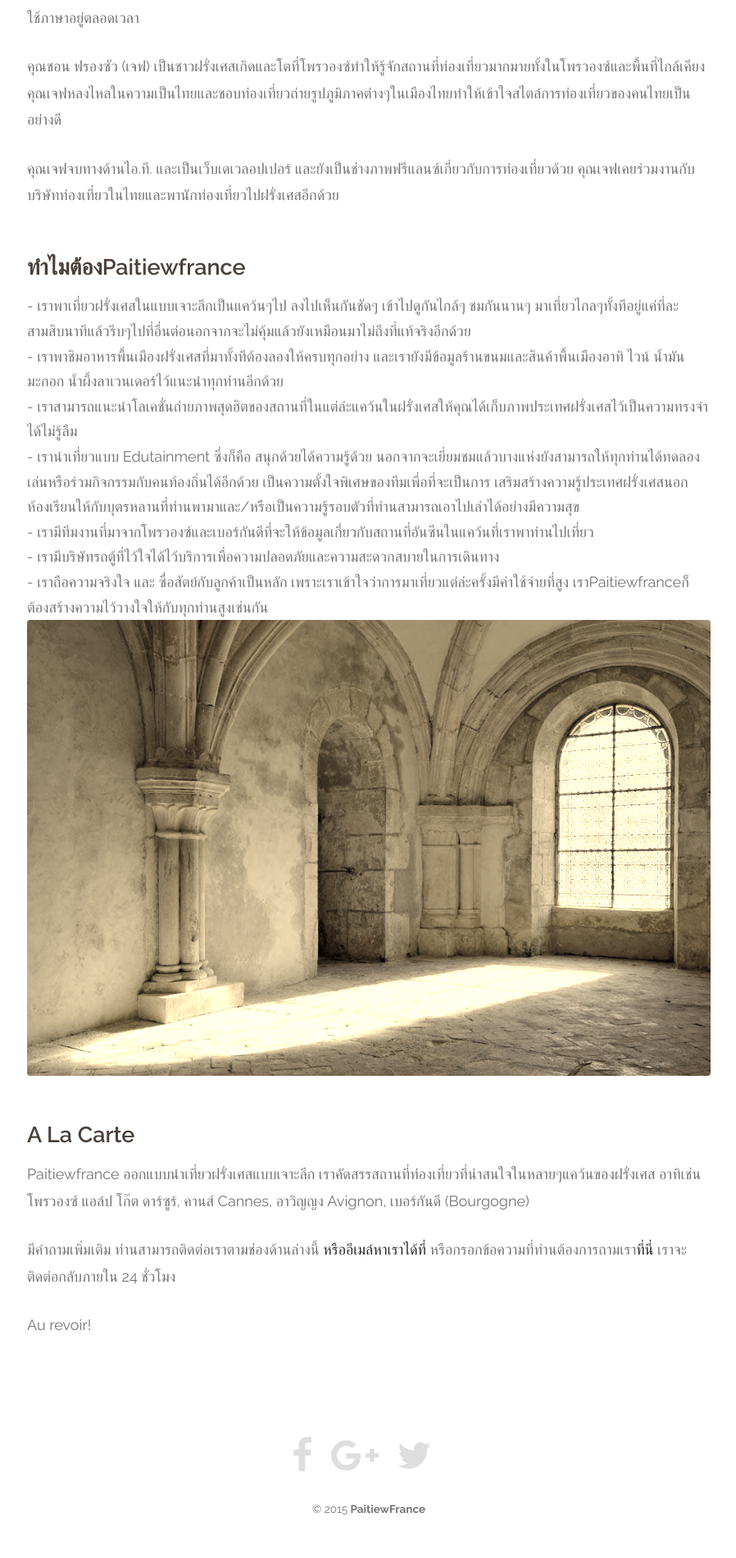
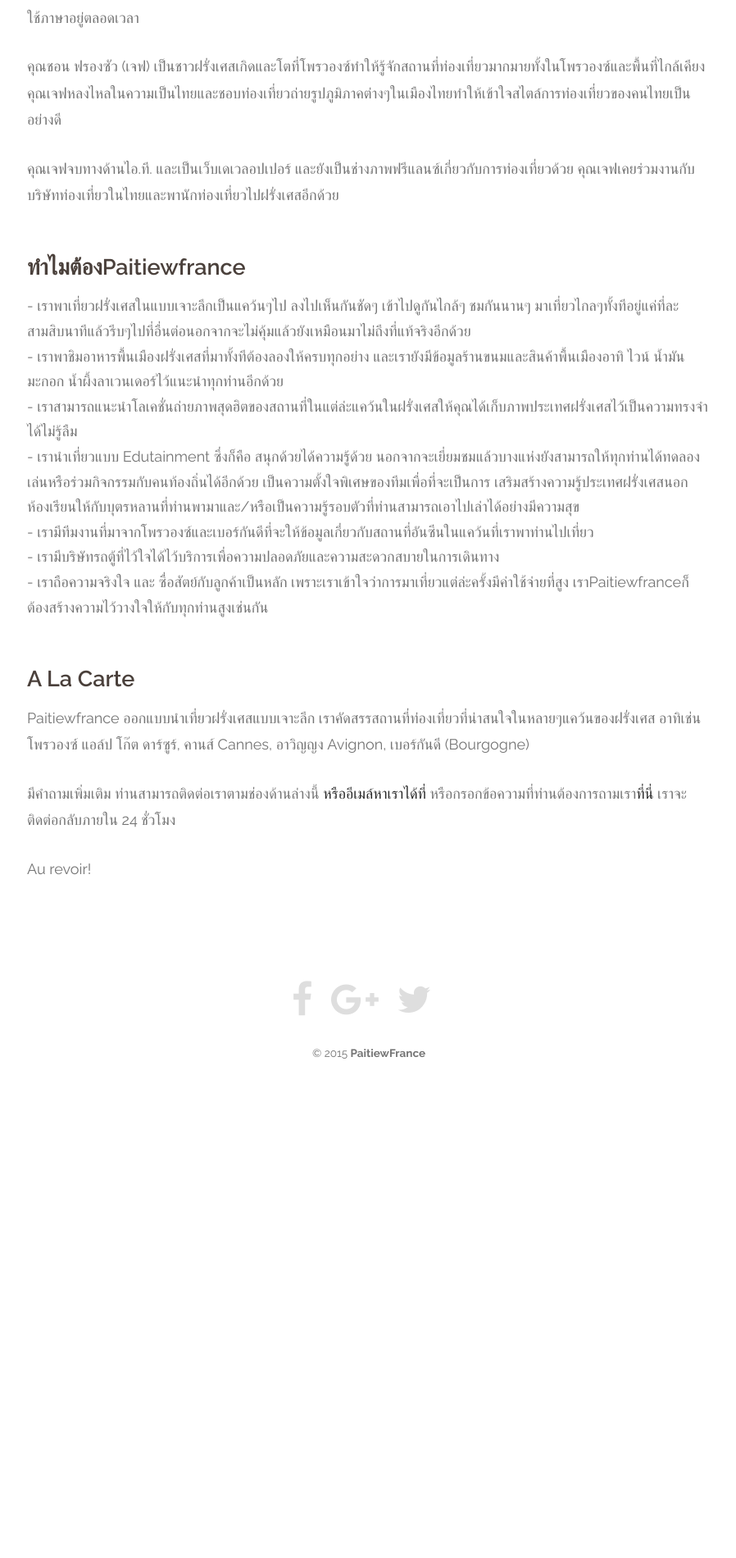
Before and after one commit to paitiewfrance/paitiewfrance.github.io, a Jekyll site: the page built from about.md, in a window 1280 px wide. Shown: the part 837-2737 px from the top of the page at 82% size, without its empty margins (190-1088 px from the left). Built offline with Jekyll 4.4.1, drawn with Linux system fonts in a browser that asks for light colours; nearby versions of some CDN libraries; some web fonts are replaced; after the commit the page ends 2181 px from its top, so only the background shows below that.

Commit message:
Remove picture in about page

```diff
--- a/about.md
+++ b/about.md
@@ -58,7 +58,7 @@ Paitiewfrance เกิดจากความตั้งใจของแน
 
 
 
-![Abbaye de Fontenay](/img/fontenay.jpg "Abbaye de Fontenay")
+<!-- ![Abbaye de Fontenay](/img/fontenay.jpg "Abbaye de Fontenay") -->
 
 
 ### A La Carte
```
